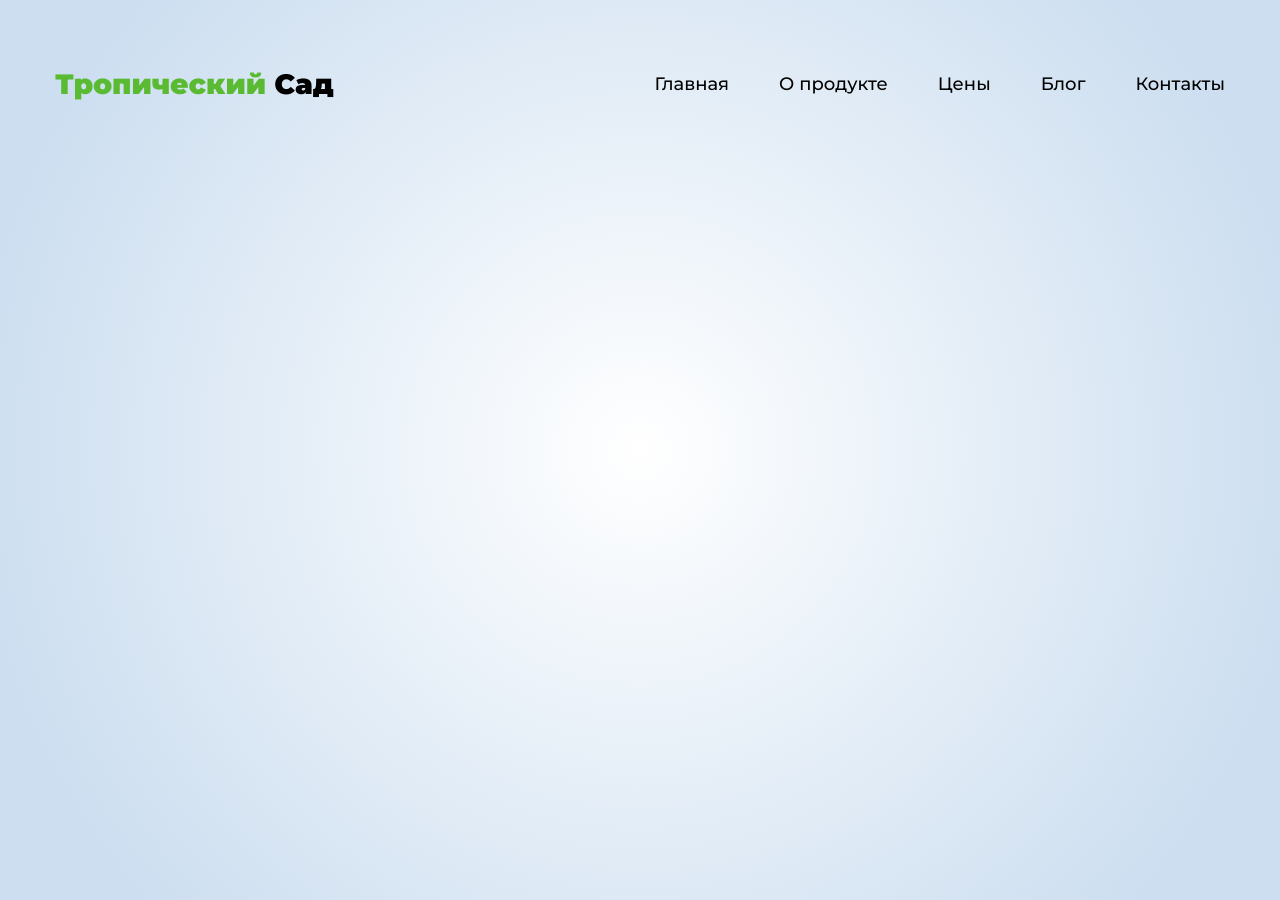
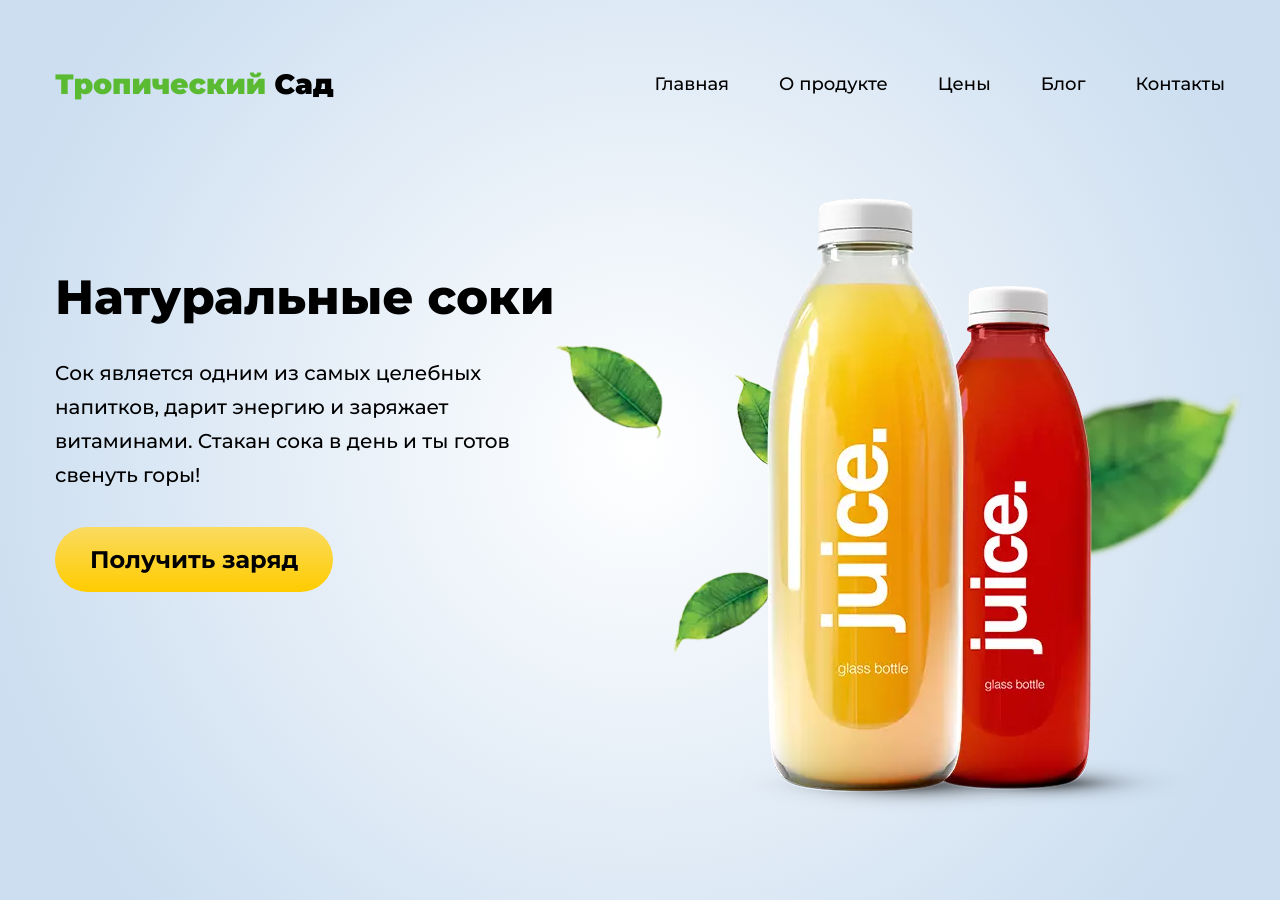
Before and after one commit to narekmagtaghyan/Tropical-Garden, a plain HTML site: page index.html in a window 1280 px wide. Drawn offline with Linux system fonts and the light colour scheme.

Commit message:
Сверстано полностью шапка сайта

```diff
--- a/css/style.css
+++ b/css/style.css
@@ -10,6 +10,7 @@
     background-color: #ccdef0;
     background-image: radial-gradient(circle 675px at center, #fff 0%, #ccdef0 100%);
     padding: 70px 0 70px 0;
+    color: black;
 }
 
 .container {
@@ -63,3 +64,55 @@
     font-size: 21px;
     text-decoration: underline;
 }
+
+.header .header_content {
+    display: flex;
+    justify-content: space-between;
+    margin-top: 100px;
+}
+
+.header .header_content .header_desc {
+    width: 500px;
+    margin-top: 70px;
+}
+
+.header .header_content .header_title {
+    text-decoration: none;
+    font-weight: 800;
+    font-size: 48px;
+}
+
+.header .header_content .header_text {
+    font-size: 20px;
+    line-height: 1.7;
+    font-weight: 500;
+    margin-top: 30px;
+}
+
+.header .header_content .header_btn {
+    display: inline-block;
+    margin-top: 35px;
+    height: 65px;
+    padding-left: 35px;
+    padding-right: 35px;
+    border-radius: 60px;
+    background-color: #fadb60;
+    background-image: linear-gradient(to top, #ffcc00 0%, #fadb60 100%);
+
+    color: #000000;
+    font-size: 24px;
+    font-weight: 700;
+    transition: 0.4s all;
+    text-decoration: none;
+
+    line-height: 65px;
+}
+
+.header .header_btn:hover {
+    transition: 0.4s all;
+    padding-right: 80px;
+}
+
+.header .header_content .header_photo {
+    width: 670px;
+}
--- a/index.html
+++ b/index.html
@@ -30,6 +30,25 @@
                     </li>
                 </ul>
             </nav>
+
+            <div class="header_content">
+                <div class="header_desc">
+                    <h1 class="header_title">Натуральные соки</h1>
+
+                    <div class="header_text">
+                        <p>
+                            Cок является одним из самых целебных напитков,
+                            дарит энергию и заряжает витаминами. Стакан сока
+                            в день и ты готов свенуть горы!
+                        </p>
+                    </div>
+
+                    <a href="#" class="header_btn">Получить заряд</a>
+                </div>
+                <div class="header_photo">
+                    <img src="img/product.webp" alt="Juice">
+                </div>
+            </div>
         </div>
     </header>
 </body>
```
